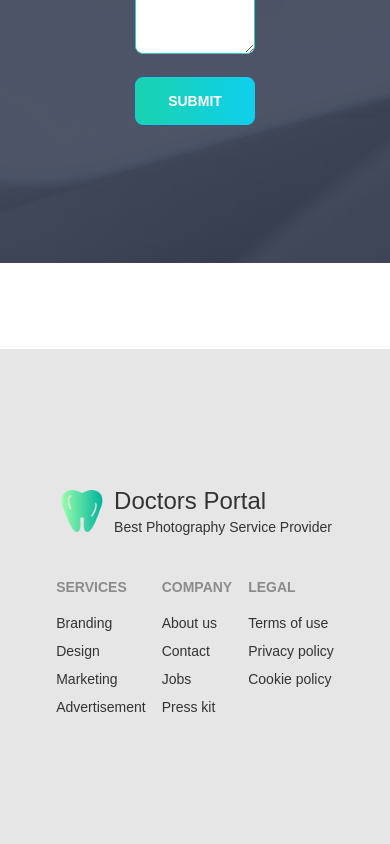
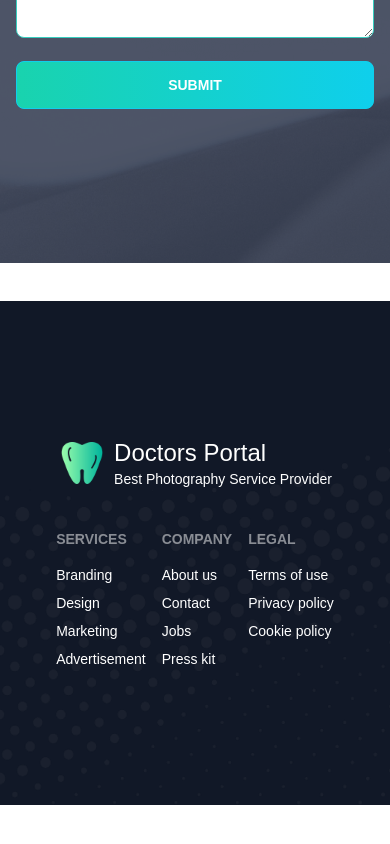
Before and after one commit to Md-FarhadHossain/doctors-portal, a React (Create React App) app: page / in a window 390 px wide. Shown: the part 6834-7678 px from the top of the page. After the commit the page ends 7639 px from the top, so only its background shows below. Built offline with nearby package versions, Linux system fonts and the light colour scheme; the HTML template or start-up script is replaced by a standard one.

Commit message:
footer and contact us section responsive done

```diff
--- a/src/components/ContactUs/ContactUs.jsx
+++ b/src/components/ContactUs/ContactUs.jsx
@@ -2,16 +2,16 @@ import React from "react";
 import appointment from "../../assets/images/appointment.png";
 const ContactUs = () => {
   return (
-    <section className="py-16 my-8" style={{
+    <section className="py-16 mt-8" style={{
         background: `url(${appointment}) no-repeat`
     }}>
       <div className="container mx-auto flex flex-col justify-center items-center px-4 lg:px-0 my-32">
         <div className="text-center">
-          <h4 className="font-bold text-secondary mb-4">Contact Us</h4>
+          <h4 className="font-bold text-secondary">Contact Us</h4>
           <h1 className="text-4xl text-white mb-12">Stay connected with us</h1>
         </div>
 
-        <div className="w-1/3 grid gap-4">
+        <div className="lg:w-1/3 w-full grid gap-4">
           <div>
             <input
               type="text"
--- a/src/components/Footer/Footer.jsx
+++ b/src/components/Footer/Footer.jsx
@@ -1,14 +1,18 @@
 import React from 'react'
 import { Link } from "react-router-dom";
 import logo from '../../assets/images/logo.png'
+import footer from '../../assets/images/footer.png'
 
 const Footer = () => {
   return (
-    <div className=" bg-base-200 py-24">
+    <section style={{
+        backgroundImage: `url(${footer})`,
+        backgroundPosition: 'center'
+    }} className="bg-gray-900 py-24">
     <footer className="container mx-auto footer p-10 flex flex-wrap justify-center lg:justify-between text-base-content">
       <div className="flex items-center">
         <img className="w-12" src={logo} alt="" />
-        <div>
+        <div className='text-white'>
         <h2 className="text-2xl">
         Doctors Portal
           <br />
@@ -16,28 +20,28 @@ const Footer = () => {
           <p>Best Photography Service Provider</p>
         </div>
       </div>
-      <div>
+      <div className='text-white'>
         <span className="footer-title">Services</span>
         <a className="link link-hover">Branding</a>
         <a className="link link-hover">Design</a>
         <a className="link link-hover">Marketing</a>
         <a className="link link-hover">Advertisement</a>
       </div>
-      <div>
+      <div className='text-white'>
         <span className="footer-title">Company</span>
         <a className="link link-hover">About us</a>
         <a className="link link-hover">Contact</a>
         <a className="link link-hover">Jobs</a>
         <a className="link link-hover">Press kit</a>
       </div>
-      <div>
+      <div className='text-white'>
         <span className="footer-title">Legal</span>
         <a className="link link-hover">Terms of use</a>
         <a className="link link-hover">Privacy policy</a>
         <a className="link link-hover">Cookie policy</a>
       </div>
     </footer>
-  </div>
+  </section>
   )
 }
 
```
